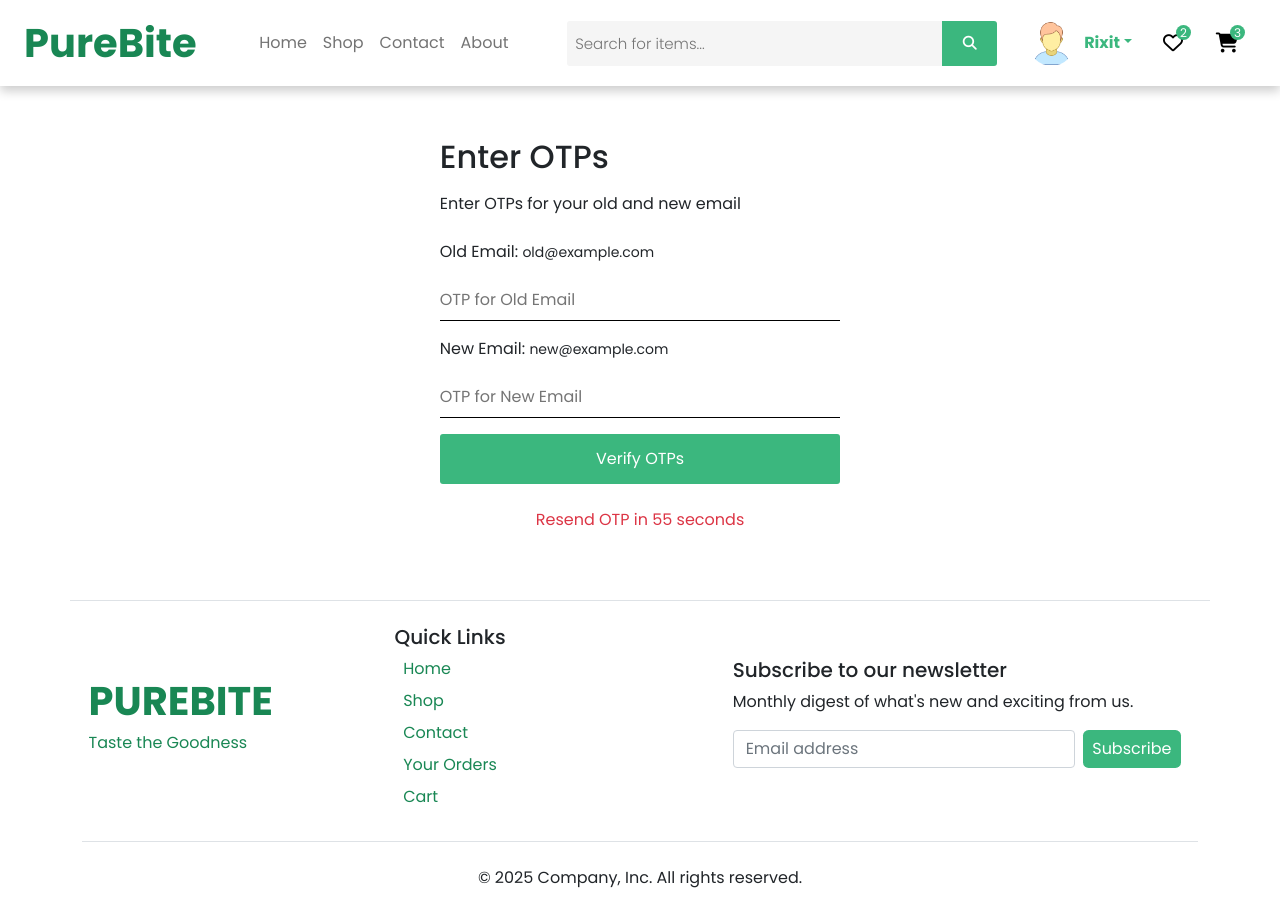
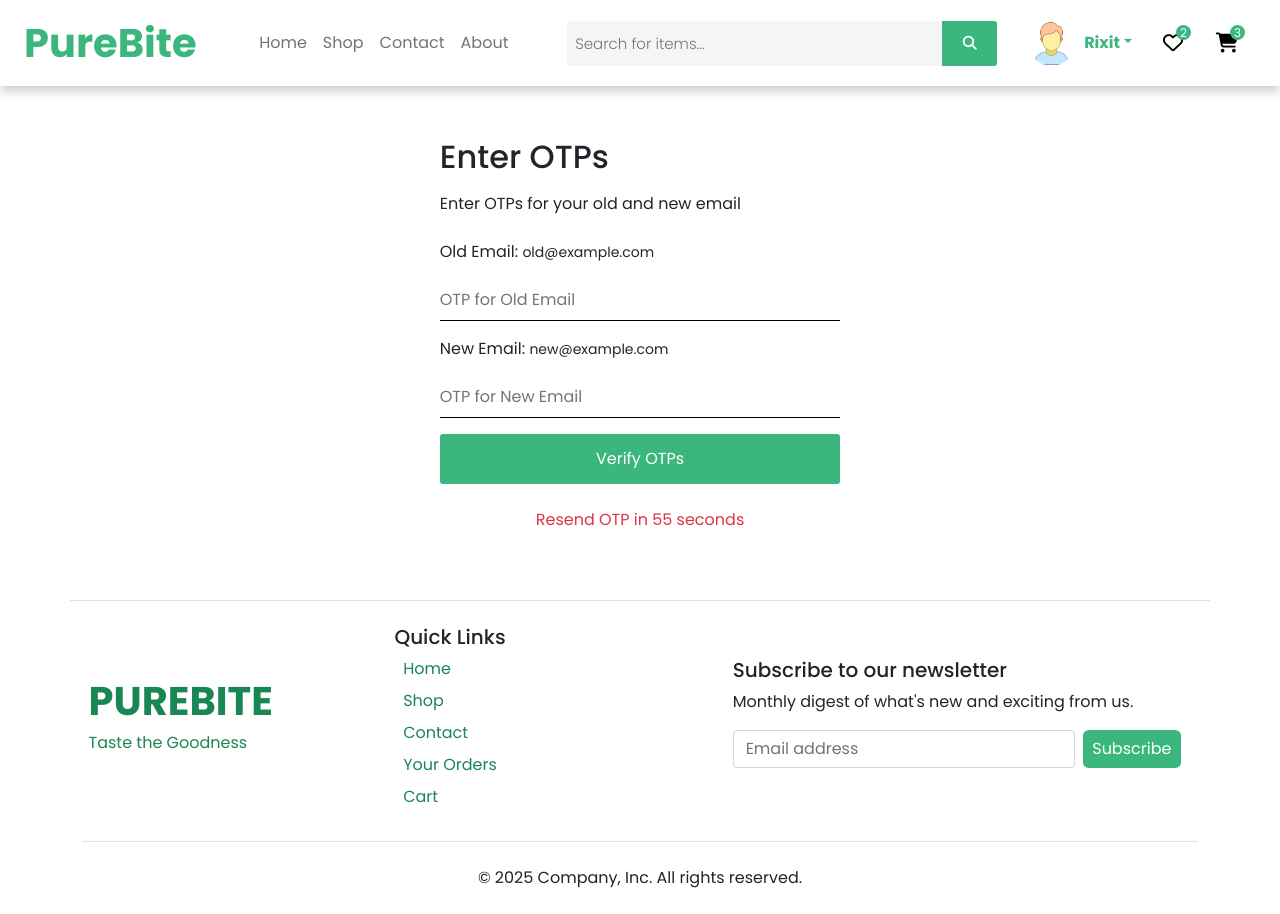
Before and after one commit to rixit-dobariya/grocery-store-mern, a React (Vite) app in the folder client/: page /verify-email in a window 1280 px wide. Built offline with nearby package versions, Linux system fonts and the light colour scheme.

Commit message:
change color in header company name

```diff
--- a/client/src/components/user/Header.jsx
+++ b/client/src/components/user/Header.jsx
@@ -46,7 +46,6 @@ const Header = ({}) => {
 						>
 							<Link
 								className="logo navbar-brand fs-1 fw-bold"
-								style={{ color: "#198754" }}
 								to="/"
 							>
 								PureBite
--- a/client/src/pages/user/Home.jsx
+++ b/client/src/pages/user/Home.jsx
@@ -108,7 +108,7 @@ const Carousel = () => {
                                             Discover a world of fresh, quality groceries delivered straight to your door.
                                             From farm-fresh produce to pantry essentials, we bring convenience and freshness to your daily life.
                                         </p>
-                                        <Link to="/shop" className="cta-button btn btn-primary text-center align-self-sm-center align-self-md-start">Explore</Link>
+                                        <Link to="/shop" className="btn btn-primary text-center align-self-sm-center align-self-md-start">Explore</Link>
                                     </div>
                                 </div>
                             </div>
```
